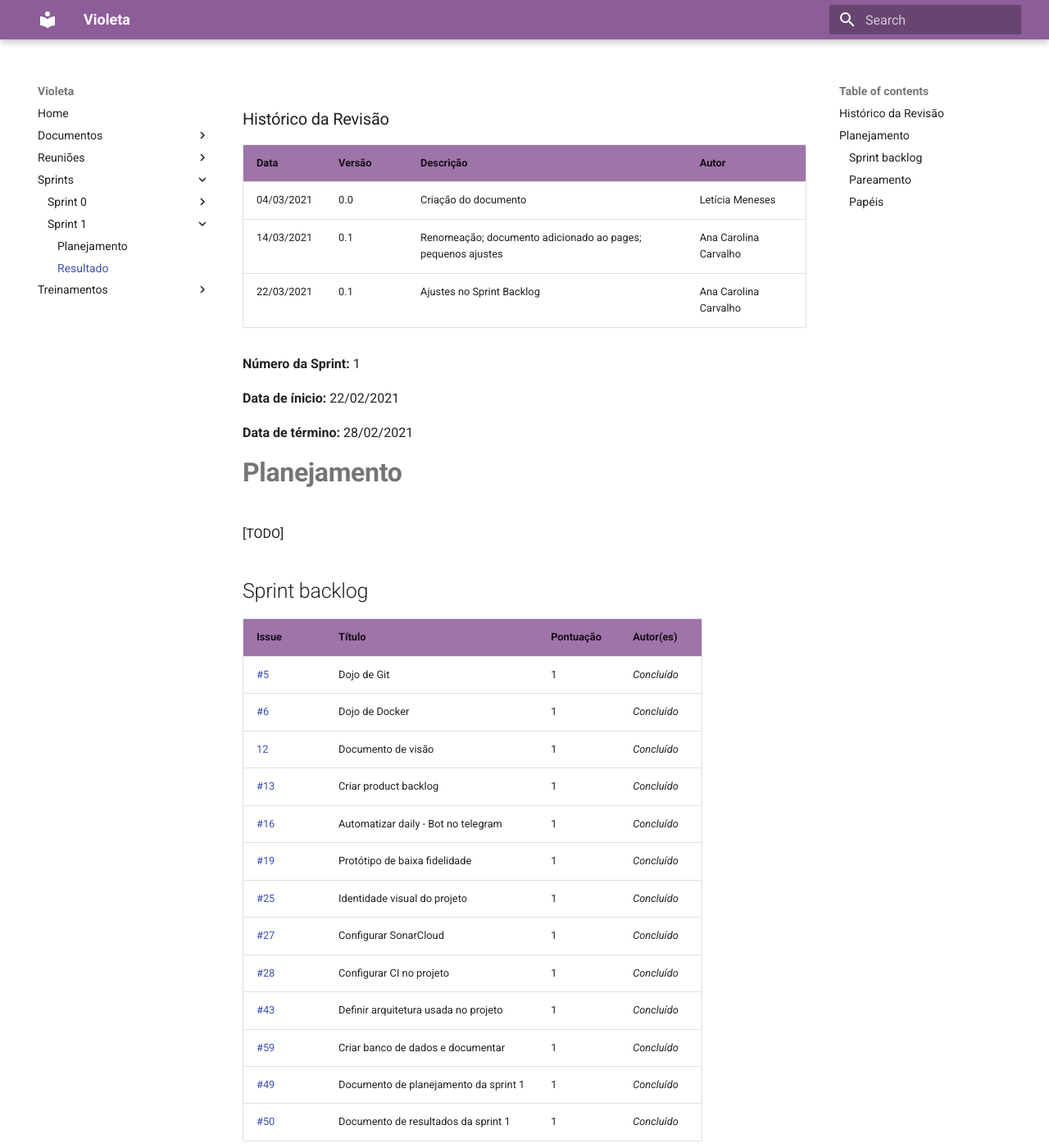
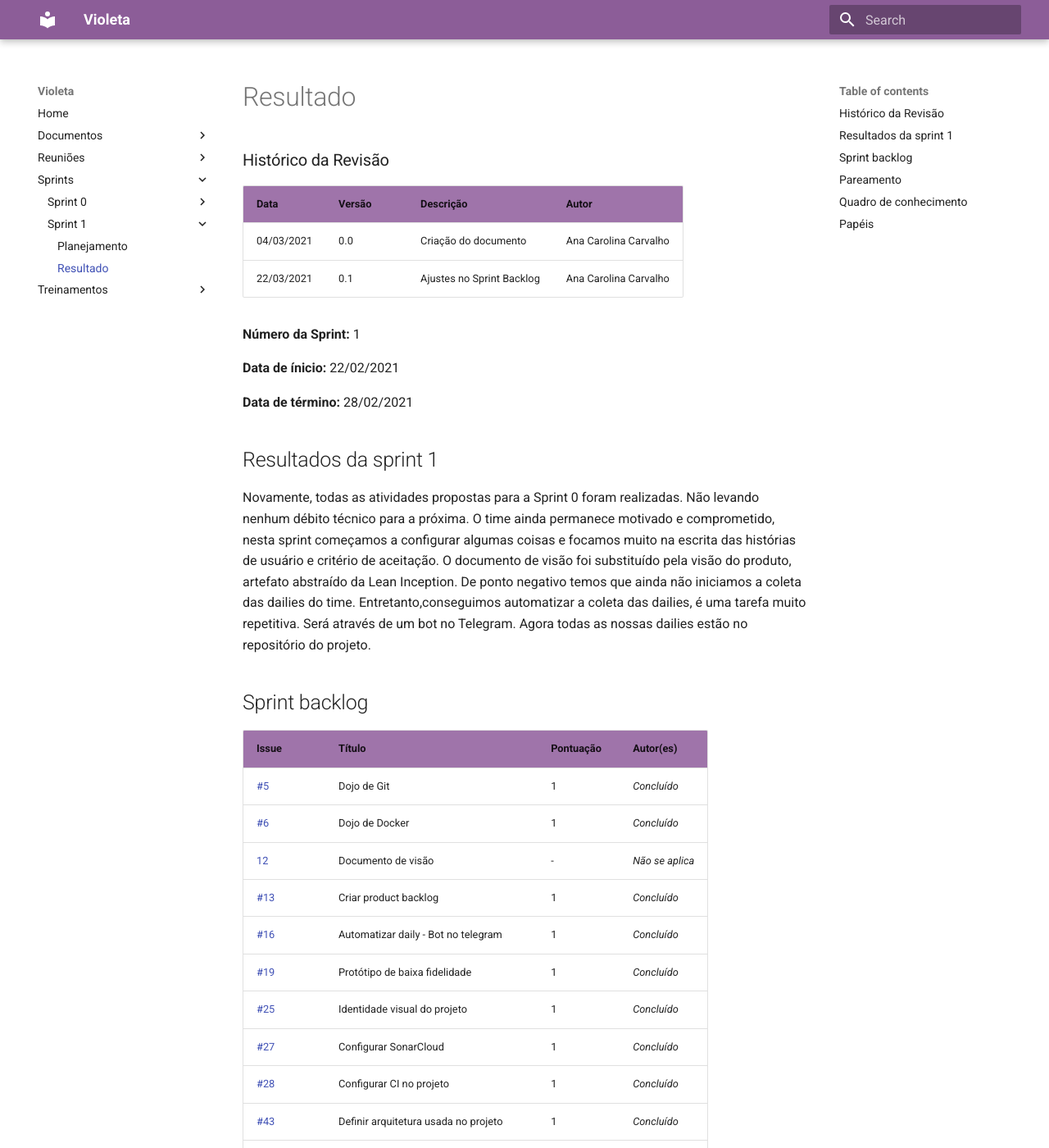
Before and after one commit to fga-eps-mds/2020.2-Violeta-Documentacao, an MkDocs documentation site: the page built from docs/Gerencia/sprints/sprint-1/retrospective_sprint1.md, in a window 1280 px wide and 1400 px high. Shown: the whole window at 82% size. Built offline with MkDocs 1.6.1 and Material for MkDocs 9.7.7, drawn with Linux system fonts in a browser that asks for light colours; some of the changed text lies outside the part shown.

Commit message:
Documento de resultado da sprint 1

```diff
--- a/docs/Gerencia/sprints/sprint-1/retrospective_sprint1.md
+++ b/docs/Gerencia/sprints/sprint-1/retrospective_sprint1.md
@@ -1,8 +1,7 @@
 ### Histórico da Revisão
 | Data | Versão | Descrição | Autor |
 |---|---|---|---|
-| 04/03/2021| 0.0 |Criação do documento | Letícia Meneses |
-| 14/03/2021| 0.1 |Renomeação; documento adicionado ao pages; pequenos ajustes | Ana Carolina Carvalho |
+| 04/03/2021| 0.0 |Criação do documento | Ana Carolina Carvalho|
 | 22/03/2021| 0.1 |Ajustes no Sprint Backlog | Ana Carolina Carvalho |
 
 
@@ -12,8 +11,11 @@
 
 **Data de término:** 28/02/2021
 
-# **Planejamento**
-[TODO]
+## Resultados da sprint 1
+
+Novamente, todas as atividades propostas para a Sprint 0 foram realizadas. Não levando nenhum débito técnico para a próxima. O time ainda permanece motivado e comprometido, nesta sprint começamos a configurar algumas coisas e focamos muito na escrita das histórias de usuário e critério de aceitação.
+O documento de visão foi substituído pela visão do produto, artefato abstraído da Lean Inception.
+De ponto negativo temos que ainda não iniciamos a coleta das dailies do time. Entretanto,conseguimos automatizar a coleta das dailies, é uma tarefa muito repetitiva. Será através de um bot no Telegram. Agora todas as nossas dailies estão no repositório do projeto.
 
 ## Sprint backlog
 
@@ -21,7 +23,7 @@
 |---|---|---|---|
 |[#5](https://github.com/fga-eps-mds/2020.2-violeta-documentacao/issues/5)| Dojo de Git | 1 | _Concluído_ |
 |[#6](https://github.com/fga-eps-mds/2020.2-violeta-documentacao/issues/6)| Dojo de Docker | 1 | _Concluído_ |
-|[12](https://github.com/fga-eps-mds/2020.2-violeta-documentacao/issues/12)| Documento de visão | 1 | _Concluído_ |
+|[12](https://github.com/fga-eps-mds/2020.2-violeta-documentacao/issues/12)| Documento de visão | - | _Não se aplica_|
 |[#13](https://github.com/fga-eps-mds/2020.2-violeta-documentacao/issues/13)| Criar product backlog | 1 | _Concluído_ |
 |[#16](https://github.com/fga-eps-mds/2020.2-violeta-documentacao/issues/16)| Automatizar daily - Bot no telegram | 1 | _Concluído_ |
 |[#19](https://github.com/fga-eps-mds/2020.2-violeta-documentacao/issues/19)| Protótipo de baixa fidelidade | 1 | _Concluído_ |
@@ -34,12 +36,16 @@
 |[#50](https://github.com/fga-eps-mds/2020.2-violeta-documentacao/issues/50)| Documento de resultados da sprint 1 | 1 | _Concluído_ |
 
 
-<b>Total de pontos planejados: 13</b>
-<b>Total de pontos entregues: 13</b>
+<b>Total de pontos planejados: 12</b>
+<b>Total de pontos entregues: 12</b>
 
 ## Pareamento
 
 <iframe weidth="100%" height="500" src="https://docs.google.com/spreadsheets/d/e/2PACX-1vSUvF3lwINiA2gmoZeLfAFfI-sgInnqEVf4oq7nkh3joRHfGQgwIc63ij0wCB5oJzGtZirY3eT-hLjK/pubhtml?gid=112651915&amp;single=true&amp;widget=true&amp;headers=false"></iframe>
+
+## Quadro de conhecimento
+
+<iframe weidth="100%" height="500" src="https://docs.google.com/spreadsheets/d/e/2PACX-1vSKpschz_TJPysoXgFRpq3kRT3bp3M_Y1DKFGRfmKh0oU3mXq8YGjwkznJ8cz-LlN4ZiCX0nLGdXBjj/pubhtml?gid=0&amp;single=true&amp;widget=true&amp;headers=false"></iframe>
 
 
 ## Papéis
```
Also changed, not shown: docs/Gerencia/sprints/sprint-0/retrospective_sprint0.md (+9 -2 lines), docs/Gerencia/sprints/sprint-1/planning_sprint1.md (+1 -2 lines).
